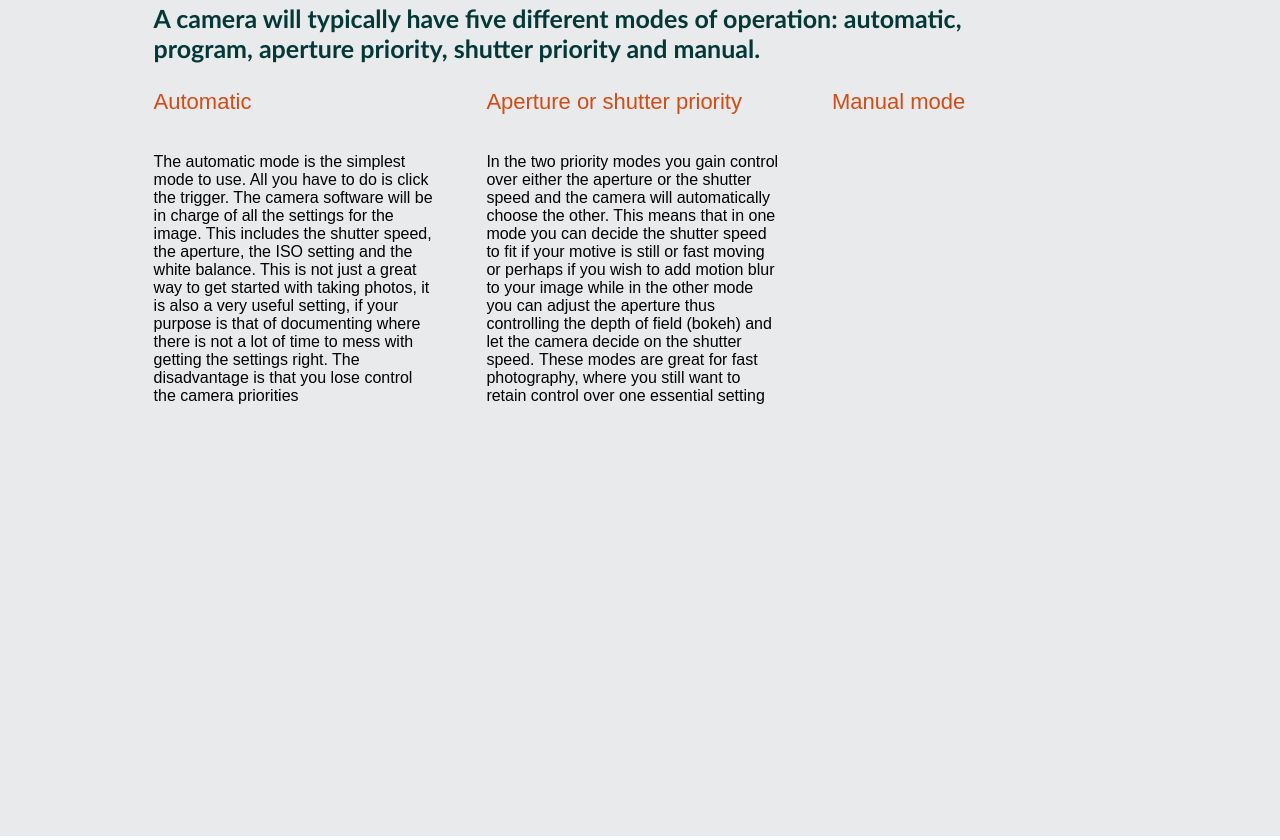
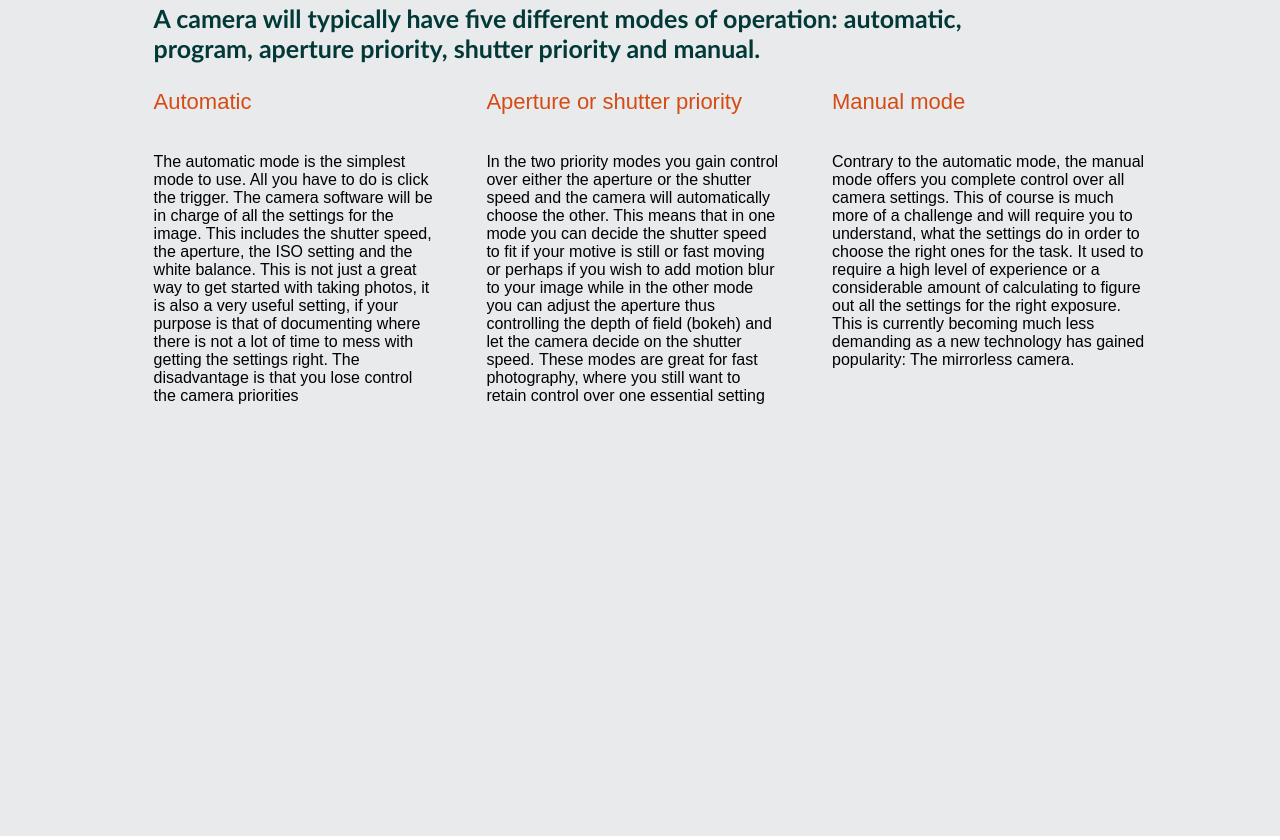
Before and after one commit to alexmaracinaru/phototut, a plain HTML site: page index.html in a window 1280 px wide. Shown: the part 1639-2479 px from the top of the page. Drawn offline with Linux system fonts and the light colour scheme.

Commit message:
Update index.html

```diff
--- a/index.html
+++ b/index.html
@@ -122,6 +122,16 @@
           photography, where you still want to retain control over one essential
           setting
         </p9>
+        <p10
+          >Contrary to the automatic mode, the manual mode offers you complete
+          control over all camera settings. This of course is much more of a
+          challenge and will require you to understand, what the settings do in
+          order to choose the right ones for the task. It used to require a high
+          level of experience or a considerable amount of calculating to figure
+          out all the settings for the right exposure. This is currently
+          becoming much less demanding as a new technology has gained
+          popularity: The mirrorless camera.</p10
+        >
       </div>
     </section1>
   </body>
```
